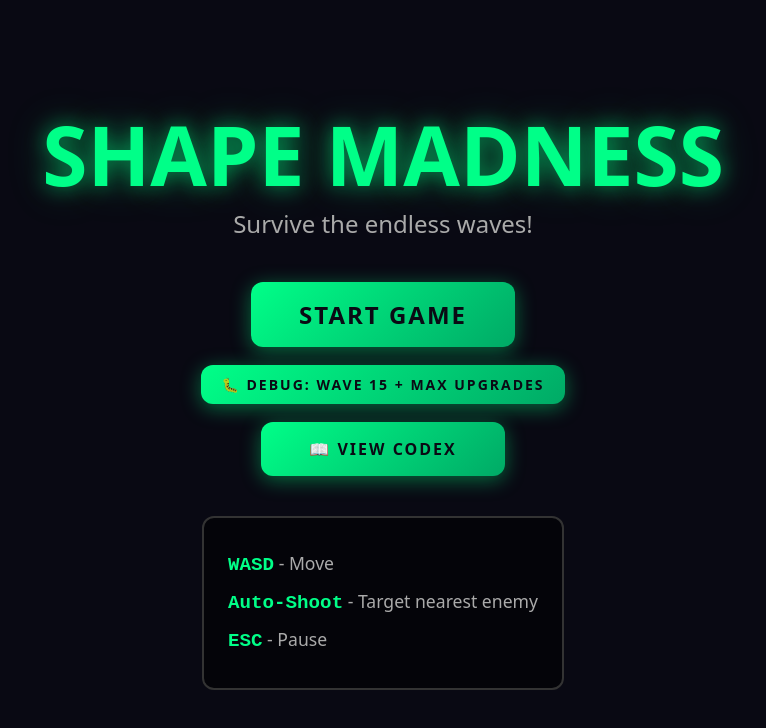
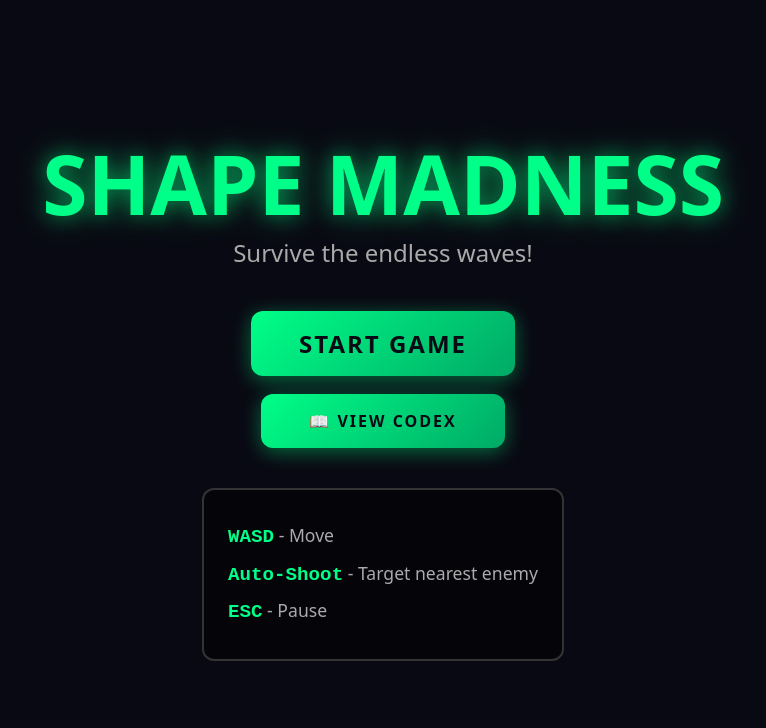
Before and after one commit to AnonUserThatsVeryAnon/ShapeMadness, a React (Vite) app: page / in a window 1280 px wide. Shown: the top 728 px of the page, without its empty margins (257-1023 px from the left). Built offline with nearby package versions, Linux system fonts and the light colour scheme.

Commit message:
feat: Hid debug mode

```diff
--- a/src/App.tsx
+++ b/src/App.tsx
@@ -2209,7 +2209,17 @@ function App() {
 
       {gameState === GameState.MENU && (
         <div className="menu-overlay">
-          <h1 className="game-title">SHAPE MADNESS</h1>
+          <h1
+            className="game-title"
+            onClick={() => {
+              initializePlayer();
+              activateDebugMode();
+            }}
+            style={{ cursor: "pointer" }}
+            title="Click to start at Wave 15 with max upgrades (Debug Mode)"
+          >
+            SHAPE MADNESS
+          </h1>
           <p className="game-subtitle">Survive the endless waves!</p>
           <button
             className="menu-button"
@@ -2219,21 +2229,6 @@ function App() {
             }}
           >
             START GAME
-          </button>
-          <button
-            className="menu-button"
-            onClick={() => {
-              initializePlayer();
-              activateDebugMode();
-            }}
-            style={{
-              backgroundColor: "#ff9800",
-              fontSize: "14px",
-              padding: "10px 20px",
-              marginTop: "10px",
-            }}
-          >
-            🐛 DEBUG: Wave 15 + Max Upgrades
           </button>
           <button
             className="menu-button"
```
